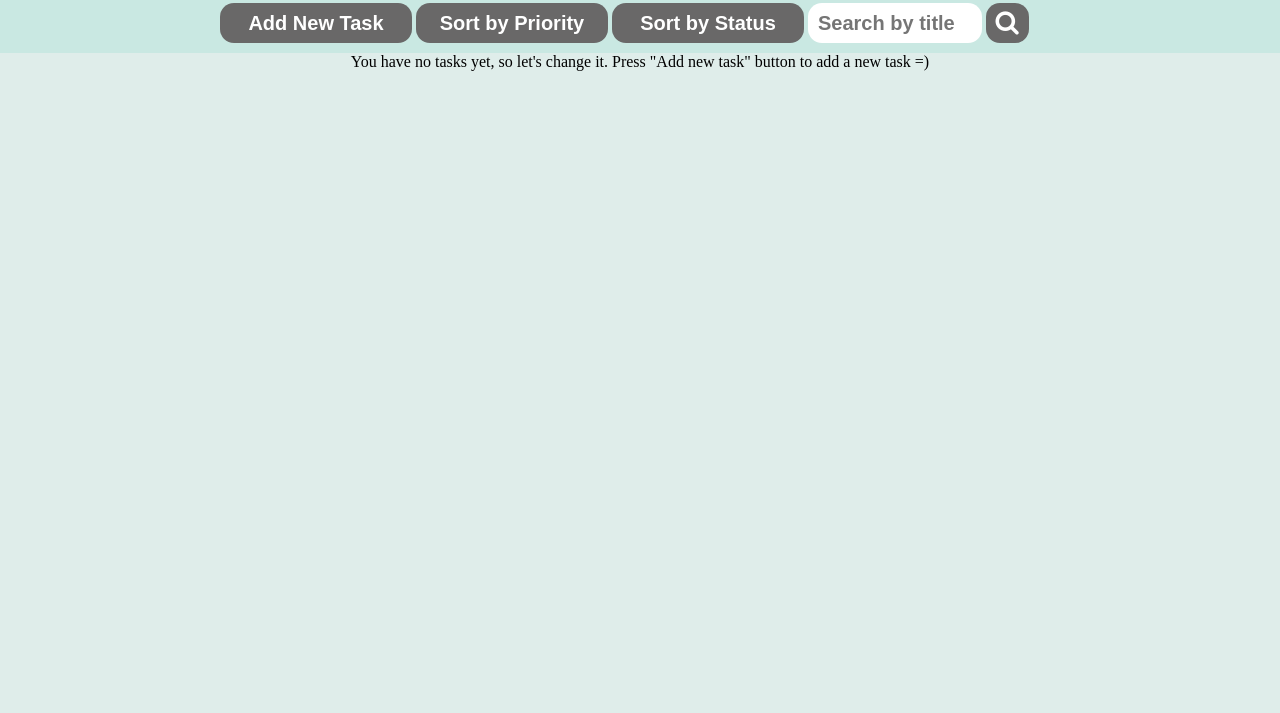
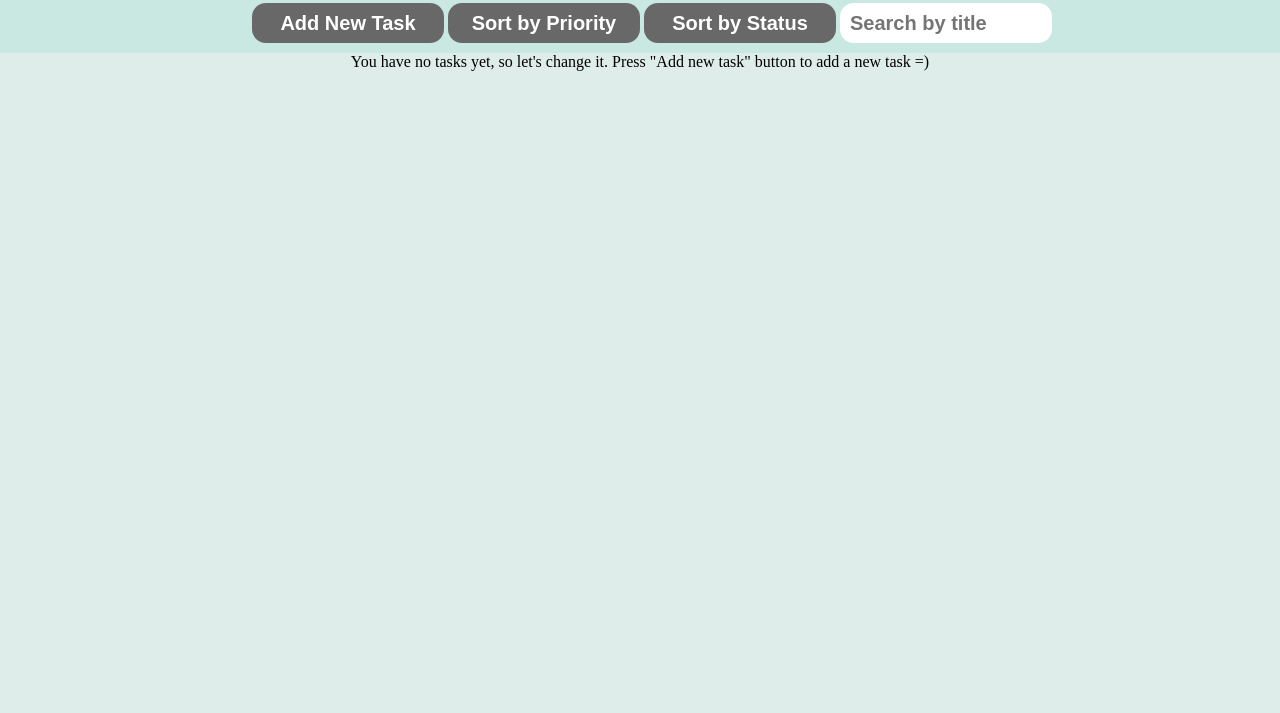
Before and after one commit to YevheniiaPavlenkova/Todo-list-app, a website built with webpack: page docs/index.html in a window 1280 px wide. Shown: the part 87-800 px from the top of the page. Built offline with nearby package versions, Linux system fonts and the light colour scheme.

Commit message:
Small changes

```diff
--- a/docs/index.html
+++ b/docs/index.html
@@ -23,7 +23,6 @@
         <button type="button" class="menu-button" id="sortByStatusBtn">Sort by Status</button>
         <div class="search-div">
             <input type="text" class="search-input" placeholder="Search by title" id="searchInput">
-            <button class="search-button" type="button" id="searchByTitleBtn"><i class="fa fa-search"></i></button>
         </div>
     </div>
     <div class="todo-list">
--- a/src/helpers.js
+++ b/src/helpers.js
@@ -186,6 +186,7 @@ export const sortByStatus = () => {
 
 export const searchByTitle = () => {
   const searchText = document.getElementById('searchInput').value.toLowerCase();
+  document.getElementById('greetings').innerHTML = '';
   if (searchText) {
     const itemsList = getTodoItems();
     const foundItems = itemsList.filter((a) => a.title.toLowerCase().includes(searchText));
--- a/src/index.js
+++ b/src/index.js
@@ -8,7 +8,7 @@ const cancelBtn = document.getElementById('cancel');
 const modalForm = document.getElementById('modalForm');
 const sortByPriorityBtn = document.getElementById('sortByPriorityBtn');
 const sortByStatusBtn = document.getElementById('sortByStatusBtn');
-const searchByTitleBtn = document.getElementById('searchByTitleBtn');
+const searchByTitleInput = document.getElementById('searchInput');
 
 if (!localStorage.getItem('todoList')) {
   localStorage.setItem('todoList', JSON.stringify([]));
@@ -34,6 +34,7 @@ sortByPriorityBtn.onclick = () => sortByPriority();
 
 sortByStatusBtn.onclick = () => sortByStatus();
 
-searchByTitleBtn.onclick = () => searchByTitle();
+searchByTitleInput.oninput = () => searchByTitle();
+
 
 showAllTodoItems();
--- a/src/styles.scss
+++ b/src/styles.scss
@@ -85,25 +85,13 @@ header {
 }
 
 .search-div {
-  width: 20%;
+  width: 15%;
 }
 
-.search-button {
-  float: left;
-  font-size: 25px;
-  font-weight: bold;
-  height: 30px;
-  background-color: $menu-button-color;
-  margin: 4px 2px;
-  padding: 5px 10px 35px 10px;
-  border: none;
-  border-radius: 14px;
-  color: white;
-}
 .search-input {
   float: left;
   height: 30px;
-  width: 60%;
+  width: 100%;
   font-size: 20px;
   font-weight: bold;
   margin: 4px 2px;
```
